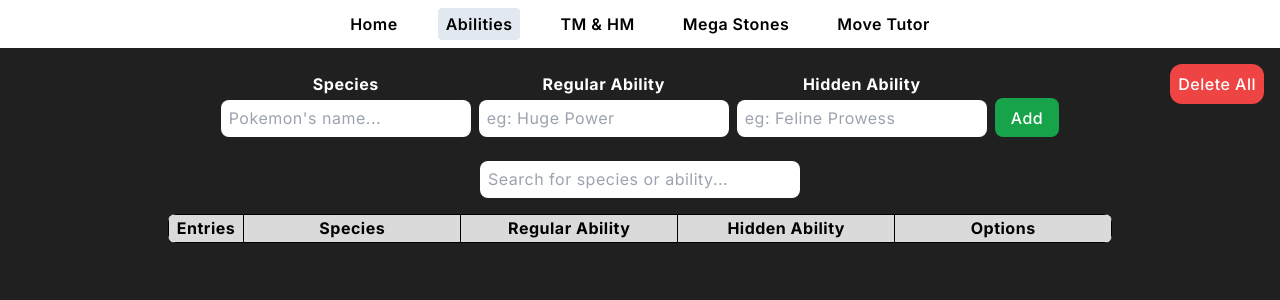
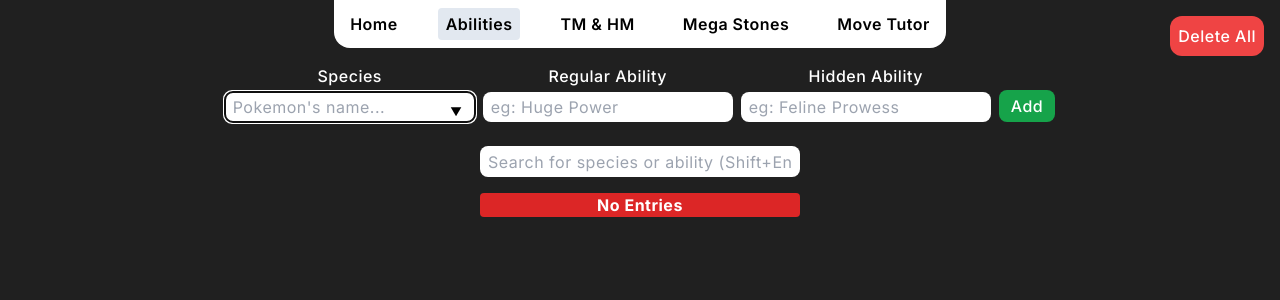
Before and after one commit to lukmanyahyab/radical-red-info, a Next.js app: page /abilities in a window 1280 px wide. Shown: the top 300 px of the page. Built offline with nearby package versions, Linux system fonts and the light colour scheme.

Commit message:
navbar style, smaller form, search shortcut, some padding and margin

```diff
--- a/app/abilities/page.tsx
+++ b/app/abilities/page.tsx
@@ -27,10 +27,17 @@ const Abilities: React.FC = () => {
   useEffect(() => {
     const pokemons = localStorage.getItem("pokemons") || "[]"; // Get Pokemon From Local Storage
     if (pokemons.length > 2) setRows(JSON.parse(pokemons)); // Set Table Rows From Local Storage
+
+    document.addEventListener("keypress", function (e) {
+      if (e.shiftKey && e.key == "Enter") {
+        document.getElementById("search")?.focus();
+      }
+    });
   }, []);
 
   useEffect(() => {
     localStorage.setItem("pokemons", JSON.stringify(rows)); // Update Local Storage If Rows Changes
+    document.getElementsByName("species")[0].focus();
   }, [rows]);
 
   function generateId() {
@@ -101,6 +108,7 @@ const Abilities: React.FC = () => {
 
   function handleFocusOut(e: React.FocusEvent<HTMLInputElement>) {
     const { value, name } = e.target;
+    if (!value) return;
     let data = name === "species" ? findData(species, value) : findData(abilities, value);
     setForm((prev) => ({ ...prev, [name]: data || prev[name as keyof FormState] }));
   }
@@ -113,10 +121,8 @@ const Abilities: React.FC = () => {
   return (
     <>
       <button
-        className="absolute right-4 bg-red-500 hover:bg-red-600 text-white p-2 rounded-xl"
-        onClick={() => {
-          if (confirm("Are you sure?")) setRows([]);
-        }}
+        className="absolute right-4 top-4 bg-red-500 hover:bg-red-600 text-white p-2 rounded-xl"
+        onClick={() => (confirm("Are you sure?") ? setRows([]) : null)}
       >
         Delete All
       </button>
@@ -161,9 +167,13 @@ const Abilities: React.FC = () => {
         <DataList data={species} id="species" />
       </Form>
       <Search search={search} handleSearch={handleSearch} />
-      <Table>
-        <TableRows rows={rowsData} handleDelete={handleDelete} handleEdit={handleEdit} />
-      </Table>
+      {rows.length ? (
+        <Table>
+          <TableRows rows={rowsData} handleDelete={handleDelete} handleEdit={handleEdit} />
+        </Table>
+      ) : (
+        <h1 className="m-auto text-center font-bold rounded bg-red-600 max-w-xs">No Entries</h1>
+      )}
 
       <div
         className="fixed inset-0 bg-slate-900/80 flex items-center backdrop-FocusOut-sm"
--- a/app/components/Abilities/Button.tsx
+++ b/app/components/Abilities/Button.tsx
@@ -7,7 +7,7 @@ type Props = {
 const Button = ({ children, style, handleClick }: Props) => {
   return (
     <button
-      className={`py-[0.45rem] px-4 rounded-lg border-0 text-white self-end ${style.bg} ${style.hover}`}
+      className={`py-[0.25rem] px-3 rounded-lg border-0 text-white self-end ${style.bg} ${style.hover}`}
       onClick={handleClick}
     >
       {children}
--- a/app/components/Abilities/Input.tsx
+++ b/app/components/Abilities/Input.tsx
@@ -21,7 +21,7 @@ const Input = ({
 }: Props) => {
   return (
     <div className="flex flex-col items-center gap-1">
-      <label className="font-bold">{label}</label>
+      <label className="font-medium">{label}</label>
       <input
         list={list}
         name={name}
--- a/app/components/Abilities/Search.tsx
+++ b/app/components/Abilities/Search.tsx
@@ -10,8 +10,9 @@ const Search = ({ search, handleSearch }: Props) => {
         type="text"
         value={search}
         onChange={handleSearch}
-        placeholder="Search for species or ability..."
+        placeholder="Search for species or ability (Shift+Enter)"
         className="min-w-[25%]"
+        id="search"
       />
     </div>
   );
--- a/app/components/NavBar/index.tsx
+++ b/app/components/NavBar/index.tsx
@@ -14,7 +14,7 @@ const NavBar = () => {
   ];
 
   return (
-    <nav className="bg-white text-black py-2 mb-4 relative">
+    <nav className="bg-white text-black p-2 mb-2 relative w-fit m-auto rounded-b-2xl">
       <ul className="flex gap-8 justify-center [&>*:hover]:bg-slate-200 [&>*]:py-1 [&>*]:px-2 [&>*]:transition [&>*]:duration-200 [&>*]:rounded [&>*]:font-semibold">
         {links.map((link, i) => (
           <li className={pathname == link.href ? "bg-slate-200" : ""} key={i}>
--- a/app/globals.css
+++ b/app/globals.css
@@ -12,10 +12,11 @@
 body {
   background-color: #202020;
   color: #fff;
+  padding-bottom: 2rem;
 }
 
 input {
-  padding: 0.4rem 0.5rem;
+  padding: 0.2rem 0.5rem;
   border-radius: 0.5rem;
   border: 0;
   font-size: 1rem;
```
